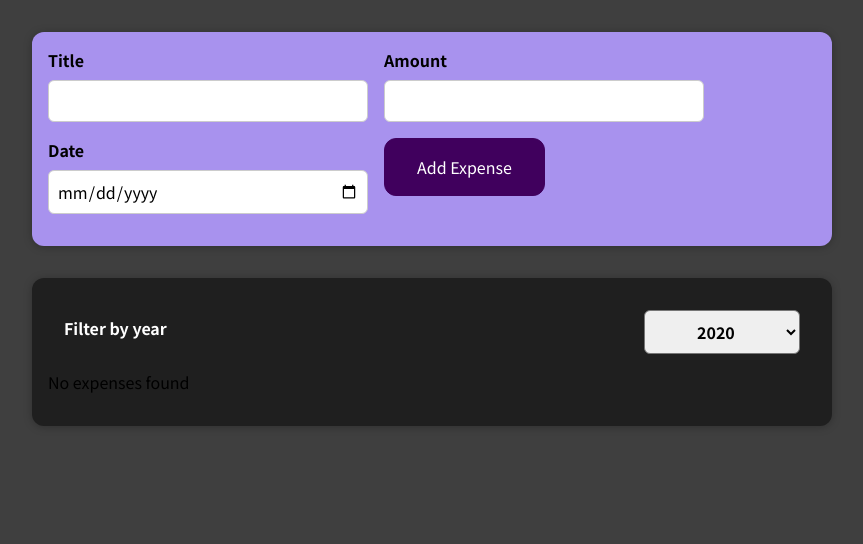
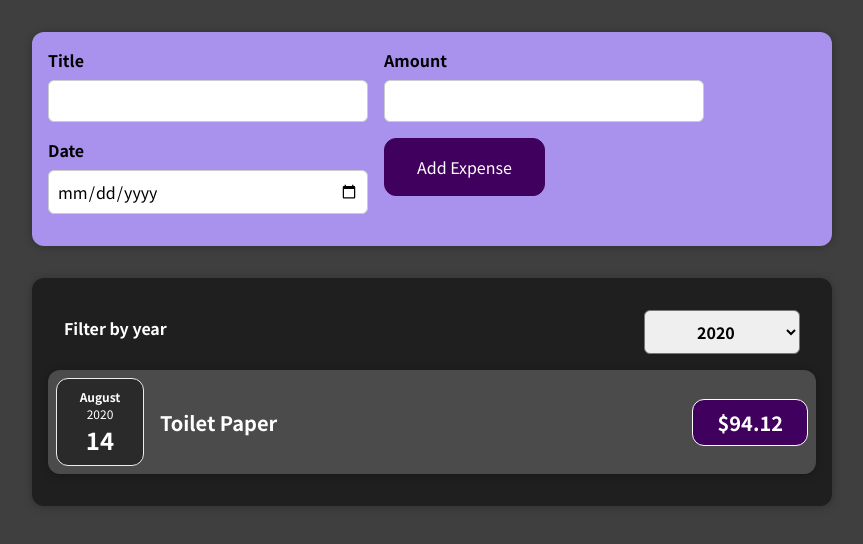
Before and after one commit to devgirlpro/max-section-3, a React (Create React App) app: page / in a window 1280 px wide. Shown: the top 544 px of the page, without its empty margins (208-1071 px from the left). Built offline with nearby package versions, Linux system fonts and the light colour scheme.

Commit message:
added ExpensesList component

```diff
--- a/src/App.js
+++ b/src/App.js
@@ -36,7 +36,7 @@ const App = () => {
 
   const addExpenseHandler = (newExpenseData) => {
     //clean way updating state, base on older stanpshot of same state
-    setExpenses((prevExpenses ) => {
+    setExpenses((prevExpenses) => {
       return [newExpenseData, ...prevExpenses]
 
     })
--- a/src/components/Expenses/ExpenseItem.jsx
+++ b/src/components/Expenses/ExpenseItem.jsx
@@ -1,10 +1,11 @@
 import React from 'react';
-import './ExpenceItem.css';
+import './ExpenseItem.css';
 import ExpenseDate from './ExpenseDate';
 import Card from '../UI/Card';
 
 const ExpenseItem = (props) => {
     return (
+        <li>
             <Card className='expense-item'>
                 <ExpenseDate date={props.date} />
                 <div className='expense-item__description'>
@@ -12,6 +13,7 @@ const ExpenseItem = (props) => {
                     <div className='expense-item__price'>${props.amount}</div>
                 </div>
             </Card>
+        </li>
     );
 };
 
--- a/src/components/Expenses/Expenses.jsx
+++ b/src/components/Expenses/Expenses.jsx
@@ -1,6 +1,6 @@
 import React, { useState } from 'react';
 import './Expenses.css';
-import ExpenseItem from './ExpenseItem';
+import ExpensesList from './ExpensesList';
 import Card from '../UI/Card';
 import ExpensesFilter from './ExpensesFilter';
 
@@ -11,28 +11,15 @@ const Expenses = (props) => {
         setFilteredYear(selectedYear);
     };
 
-    const filteredExpense = props.items.filter((item) => {
-        return item.date.getFullYear().toString === filteredYear;
+    const filteredExpenses = props.items.filter((item) => {
+        return item.date.getFullYear().toString() === filteredYear;
     });
-
-    let expensesContent = <p>No expenses found</p>;
-
-    if (filteredExpense.length > 0) {
-        expensesContent = filteredExpense.map((item) => (
-            <ExpenseItem title={item.title} amount={item.amount} date={item.date} key={item.id} />
-        ));
-    }
 
     return (
         <div>
             <Card className='expenses'>
                 <ExpensesFilter onChangeFilter={filterChangeHandler} selected={filteredYear} />
-                {expensesContent}
-                {/*   {filteredExpense.length === 0 && <p>No expenses found</p>}
-                {filteredExpense.length > 0 &&
-                    filteredExpense.map((item) => (
-                        <ExpenseItem title={item.title} amount={item.amount} date={item.date} key={item.id} />
-                    ))} */}
+                <ExpensesList filteredExpensesItems={filteredExpenses} />
             </Card>
         </div>
     );
--- /dev/null
+++ b/src/components/Expenses/ExpensesList.css
@@ -0,0 +1,9 @@
+.expenses-list {
+    list-style: none;
+    padding: 0;
+}
+
+.expenses-list__fallback {
+    color: white;
+    text-align: center;
+}
--- /dev/null
+++ b/src/components/Expenses/ExpensesList.jsx
@@ -0,0 +1,20 @@
+import React from 'react';
+import './ExpensesList.css';
+import ExpenseItem from './ExpenseItem';
+
+const ExpensesList = (props) => {
+    if (props.filteredExpensesItems.length === 0) {
+        console.log(props.filteredExpensesItems);
+        return <h2 className='expenses-list__fallback'>Found No Expenses.</h2>;
+    }
+
+    return (
+        <ul className='expenses-list'>
+            {props.filteredExpensesItems.map((item) => (
+                <ExpenseItem title={item.title} amount={item.amount} date={item.date} key={item.id} />
+            ))}
+        </ul>
+    );
+};
+
+export default ExpensesList;
```
Also changed, not shown: src/components/Expenses/ExpenseItem.css (renamed from src/components/Expenses/ExpenceItem.css). Lines whose indentation alone changed are shown as unchanged.
